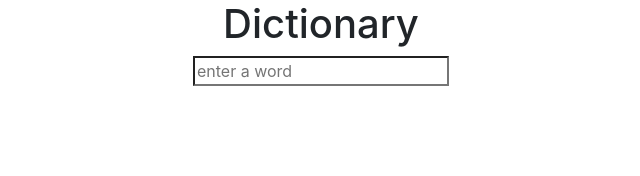
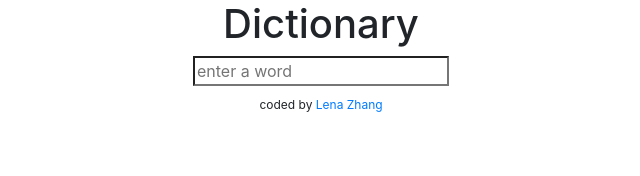
Before and after one commit to leeenah/dictionary-project, a React (Create React App) app: page / in a window 1280 px wide. Shown: the top 176 px of the page, without its empty margins (319-959 px from the left). Built offline with nearby package versions, Linux system fonts and the light colour scheme.

Commit message:
Added footer and GitHub link

```diff
--- a/src/App.css
+++ b/src/App.css
@@ -1,3 +1,8 @@
 .App {
   text-align: center;
 }
+
+footer {
+  font-size: 12px;
+  padding-top: 10px;
+}
--- a/src/App.js
+++ b/src/App.js
@@ -21,6 +21,13 @@
         {/* created a result component, which has a props called 'result'.
         This props passes down 'whatever value' in App's state result  */}
       </div>
+      <footer>
+        coded by
+        <a href="https://github.com/leeenah/dictionary-project" target="_blank">
+          {" "}
+          Lena Zhang
+        </a>
+      </footer>
     </div>
   );
 }
```
